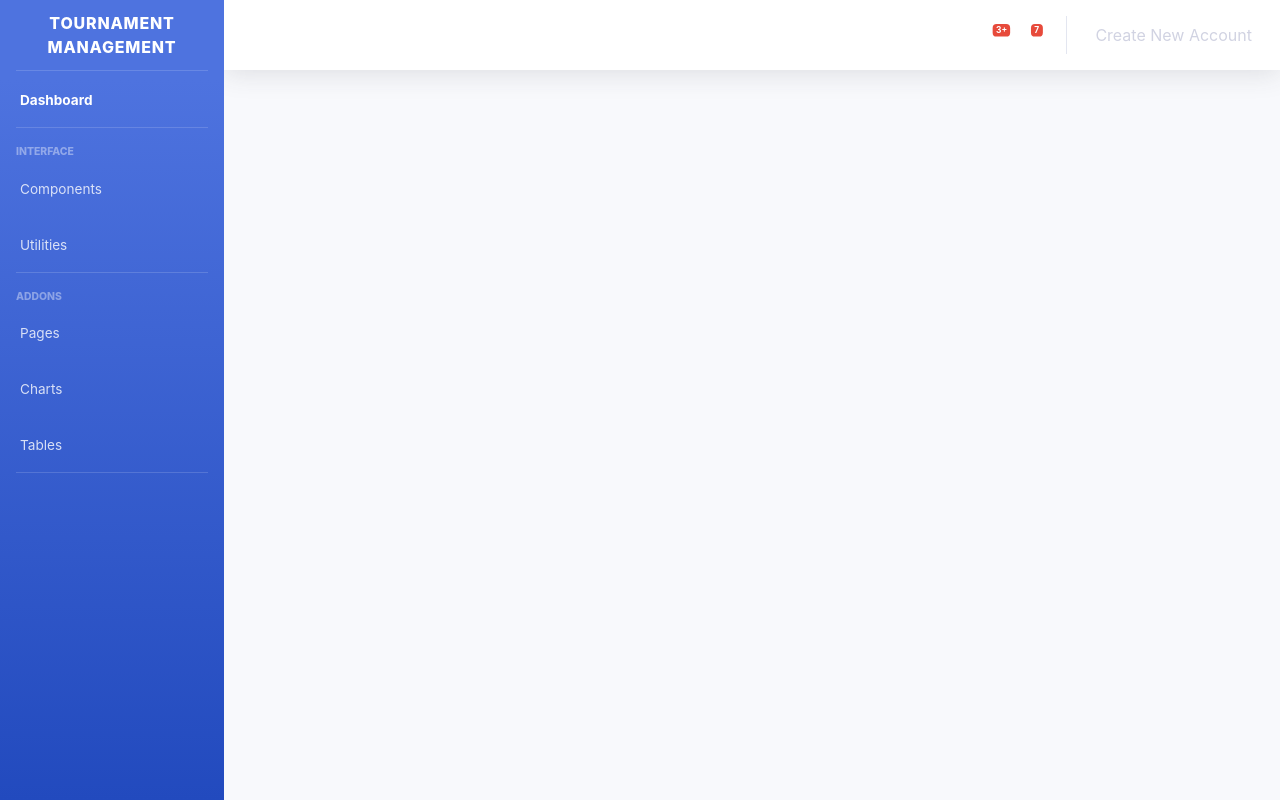
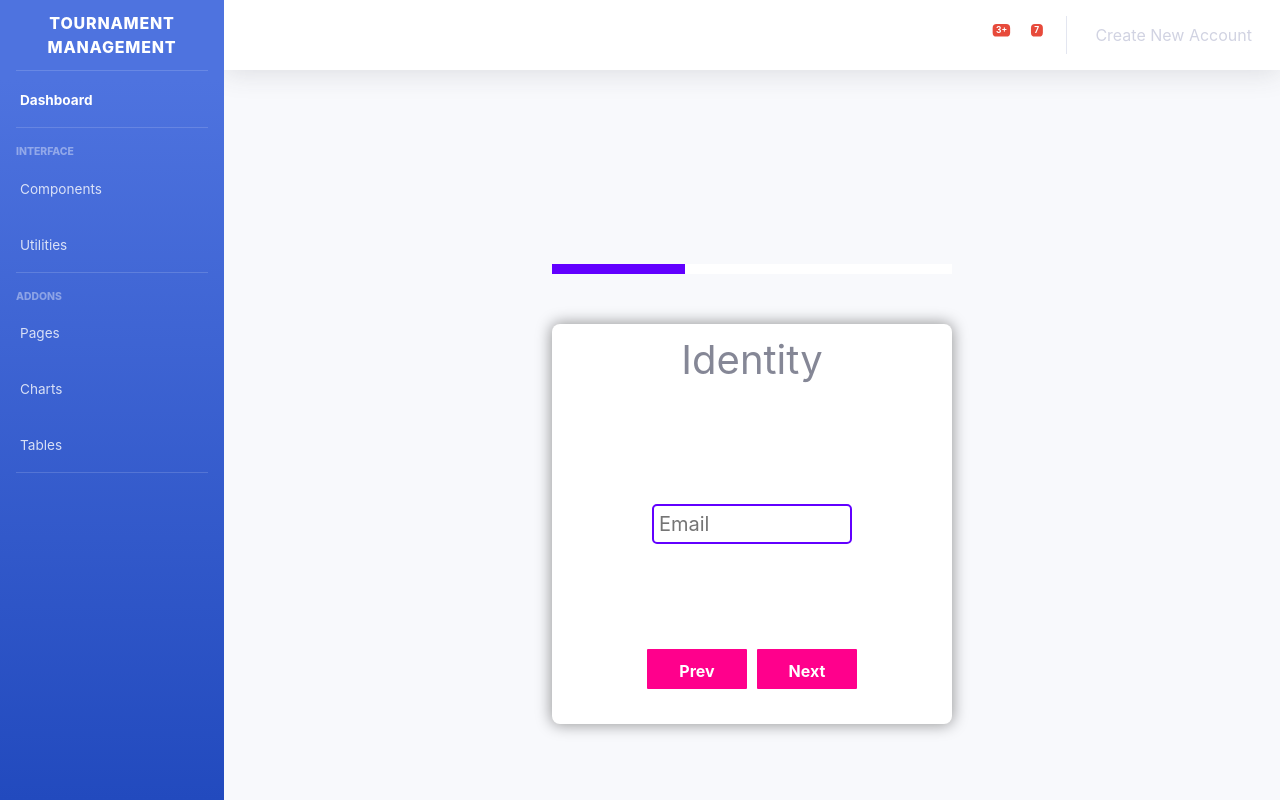
Before and after one commit to Futuredakster/Clash, a React (Create React App) app in the folder Frontend/: page /CreateUsers in a window 1280 px wide. Built offline with nearby package versions, Linux system fonts and the light colour scheme.

Commit message:
Form complete

```diff
--- a/Frontend/src/App.js
+++ b/Frontend/src/App.js
@@ -1,5 +1,6 @@
 import Home from './Pages/Home';
 import CreateAccount from './Pages/CreateAccount';
+import CreateUsers from './Pages/CreateUsers';
 import Navbar from './Navbar';
 import Topbar from './Topbar';
 import './App.css';
@@ -16,6 +17,7 @@ function App() {
       <Routes>
         <Route path='/' exact element={<Home/>} />
         <Route path='/CreateAccount' exact element={<CreateAccount/>} />
+        <Route path='/CreateUsers' exact element ={<CreateUsers/>} />
       </Routes>
     </Router>
     </div>
--- /dev/null
+++ b/Frontend/src/Form.css
@@ -0,0 +1,145 @@
+@import url(https://fonts.googleapis.com/css?family=Montserrat);
+
+.CreateUsers {
+  background: rgb(255, 0, 228);
+  background: radial-gradient(
+    circle,
+    rgba(255, 0, 228, 1) 0%,
+    rgba(212, 51, 16, 1) 84%,
+    rgba(255, 0, 95, 1) 100%
+  );
+  width: 100vw;
+  height: 100vh;
+  display: grid;
+  place-items: center;
+}
+
+body {
+  margin: 0%;
+  padding: 0%;
+  font-family: montserrat, arial, verdana;
+}
+
+.form {
+  width: 100%;
+  height: 100%;
+  display: flex;
+  flex-direction: column;
+  justify-content: center;
+  align-items: center;
+}
+
+.form-container {
+  width: 400px;
+  height: 400px;
+  background-color: white;
+  border-radius: 8px;
+  box-shadow: 0 0 15px 1px rgba(0, 0, 0, 0.4);
+  display: flex;
+  flex-direction: column;
+}
+
+.form-container .header {
+  flex: 20%;
+  display: grid;
+  place-items: center;
+}
+
+.form-container .body {
+  flex: 60%;
+}
+
+.form-container .footer {
+  flex: 20%;
+  display: flex;
+  justify-content: center;
+}
+
+.form-container .footer button {
+  border-radius: 7px;
+  width: 100px;
+  height: 40px;
+  background-color: rgb(255, 0, 140);
+  font-weight: bold;
+  color: white;
+  border: 0 none;
+  border-radius: 1px;
+  cursor: pointer;
+  padding: 10px 5px;
+  margin: 10px 5px;
+  margin: 5px;
+}
+
+.sign-up-container {
+  height: 100%;
+  width: 100%;
+  display: flex;
+  flex-direction: column;
+  justify-content: center;
+  align-items: center;
+}
+
+.sign-up-container input {
+  margin: 5px;
+  width: 200px;
+  height: 40px;
+  padding-left: 5px;
+  font-size: 20px;
+}
+
+.personal-info-container {
+  height: 100%;
+  width: 100%;
+  display: flex;
+  flex-direction: column;
+  justify-content: center;
+  align-items: center;
+}
+
+.personal-info-container input {
+  margin: 5px;
+  width: 200px;
+  height: 40px;
+  padding-left: 5px;
+  font-size: 20px;
+}
+
+/* PROGRESS BAR */
+.progressbar {
+  width: 400px;
+  height: 10px;
+  background-color: white;
+  margin-bottom: 50px;
+}
+
+.progressbar div {
+  width: 33.3%;
+  height: 100%;
+  background-color: rgb(98, 0, 255);
+}
+
+.other-info-container {
+  height: 100%;
+  width: 100%;
+  display: flex;
+  flex-direction: column;
+  justify-content: center;
+  align-items: center;
+}
+
+.other-info-container input {
+  margin: 5px;
+  width: 200px;
+  height: 40px;
+  padding-left: 5px;
+  font-size: 20px;
+}
+
+input {
+  border: 2px solid rgb(98, 0, 255);
+  border-radius: 5px;
+}
+
+input:focus {
+  border: 3px solid rgb(98, 0, 255);
+}
--- /dev/null
+++ b/Frontend/src/FormComponents/Credantials.js
@@ -0,0 +1,16 @@
+function Credantials({ info, setInfo }) {
+    return (
+      <div className="other-info-container">
+        <input
+          type="text"
+          placeholder="Email"
+          value={info.email}
+          onChange={(e) => {
+            setInfo({ ...info,email: e.target.value });
+          }}
+        />
+      </div>
+    );
+  }
+
+  export default Credantials;
--- /dev/null
+++ b/Frontend/src/FormComponents/Identity.js
@@ -0,0 +1,18 @@
+
+
+function Identity({info,setInfo}){
+    return (
+        <div className="other-info-container">
+          <input
+            type="text"
+            placeholder="Username"
+            value={info.username}
+            onChange={(e) => {
+              setInfo({ ...info,username: e.target.value });
+            }}
+          />
+        </div>
+      );
+}
+
+export default Identity;
--- /dev/null
+++ b/Frontend/src/FormComponents/Password.js
@@ -0,0 +1,18 @@
+
+
+function Password({info,setInfo}){
+    return (
+        <div className="other-info-container">
+          <input
+            type="text"
+            placeholder="Password"
+            value={info.password_hash}
+            onChange={(e) => {
+              setInfo({ ...info,password_hash: e.target.value });
+            }}
+          />
+        </div>
+      );
+}
+
+export default Password;
--- /dev/null
+++ b/Frontend/src/Pages/CreateUsers.js
@@ -0,0 +1,75 @@
+
+import axios from "axios";
+import Identity from "../FormComponents/Identity";
+import Password from "../FormComponents/Password";
+import Credantials from "../FormComponents/Credantials";
+import "../Form.css";
+import { useState } from "react";
+
+function CreateUsers(){
+
+    const [pages, setPages] = useState(0);
+    const [info, setInfo] = useState({
+        email: "",
+        password_hash: "",
+        username: "",
+      });
+
+    const FormTitles = ["Identity", "Credntials", "Password"];
+
+    const PageDisplay = () => {
+        if (pages === 0) {
+          return <Credantials info={info} setInfo={setInfo} />;
+        } else if (pages === 1) {
+          return <Password info={info} setInfo={setInfo} />;
+        } else {
+          return <Identity info={info} setInfo={setInfo} />;
+        }
+      };
+
+    return (
+
+        <div className="form">
+        <div className="progressbar">
+          <div
+            style={{ width: pages === 0 ? "33.3%" : pages == 1 ? "66.6%" : "100%" }}
+          ></div>
+        </div>
+        <div className="form-container">
+          <div className="header">
+          <h1>{FormTitles[pages]}</h1>
+          </div>
+          <div className="body">{PageDisplay()}</div>
+          <div className="footer">
+            <button
+              disabled={pages == 0}
+              onClick={() => {
+                setPages((currPage) => currPage - 1);
+              }}
+            >
+              Prev
+            </button>
+            <button
+  onClick={() => {
+    if (pages === FormTitles.length - 1) {
+      axios.post("http://localhost:3001/users", info)
+        .then((response) => {
+          console.log("Request successful:", response);
+        })
+        .catch((error) => {
+          console.error("Error:", error);
+        });
+    } else {
+      setPages((currPage) => currPage + 1);
+    }
+  }}
+>
+  {pages === FormTitles.length - 1 ? "Submit" : "Next"}
+</button>
+
+          </div>
+        </div>
+      </div>
+   )
+};
+export default CreateUsers;
```
